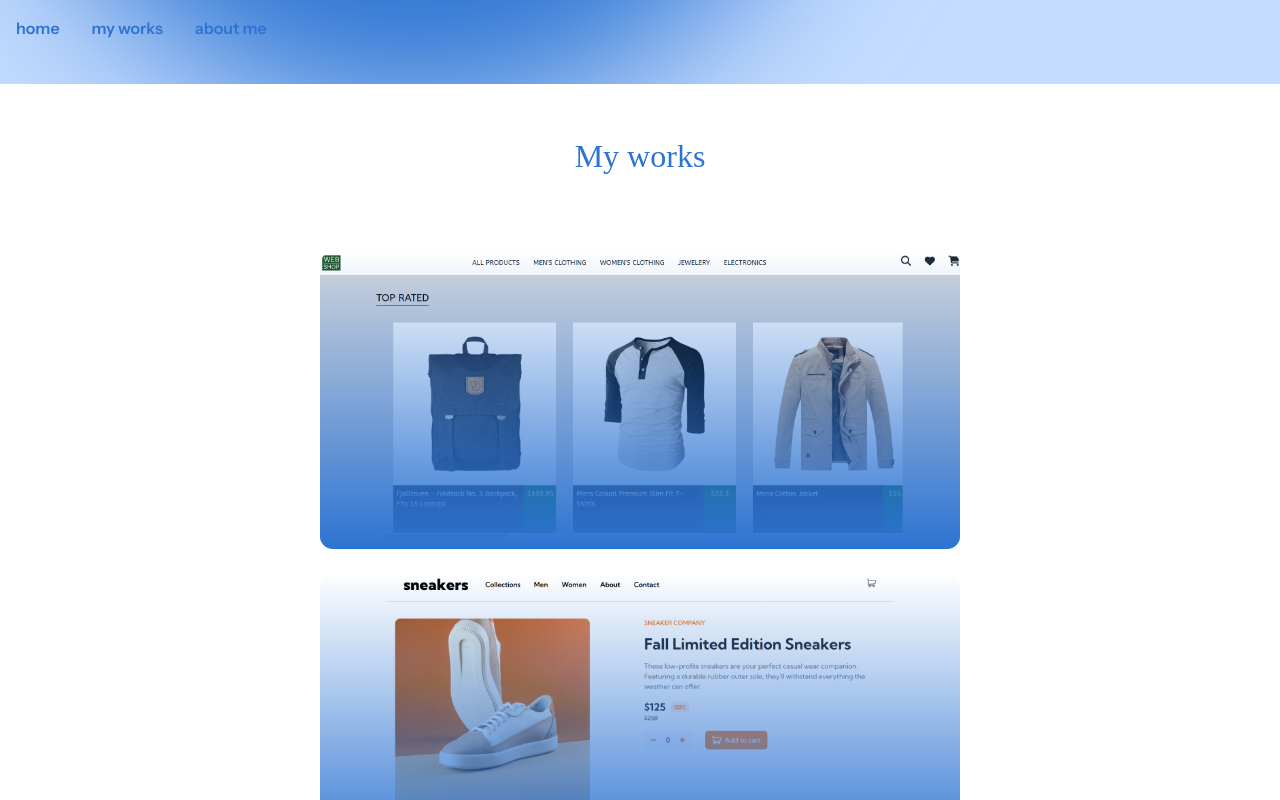
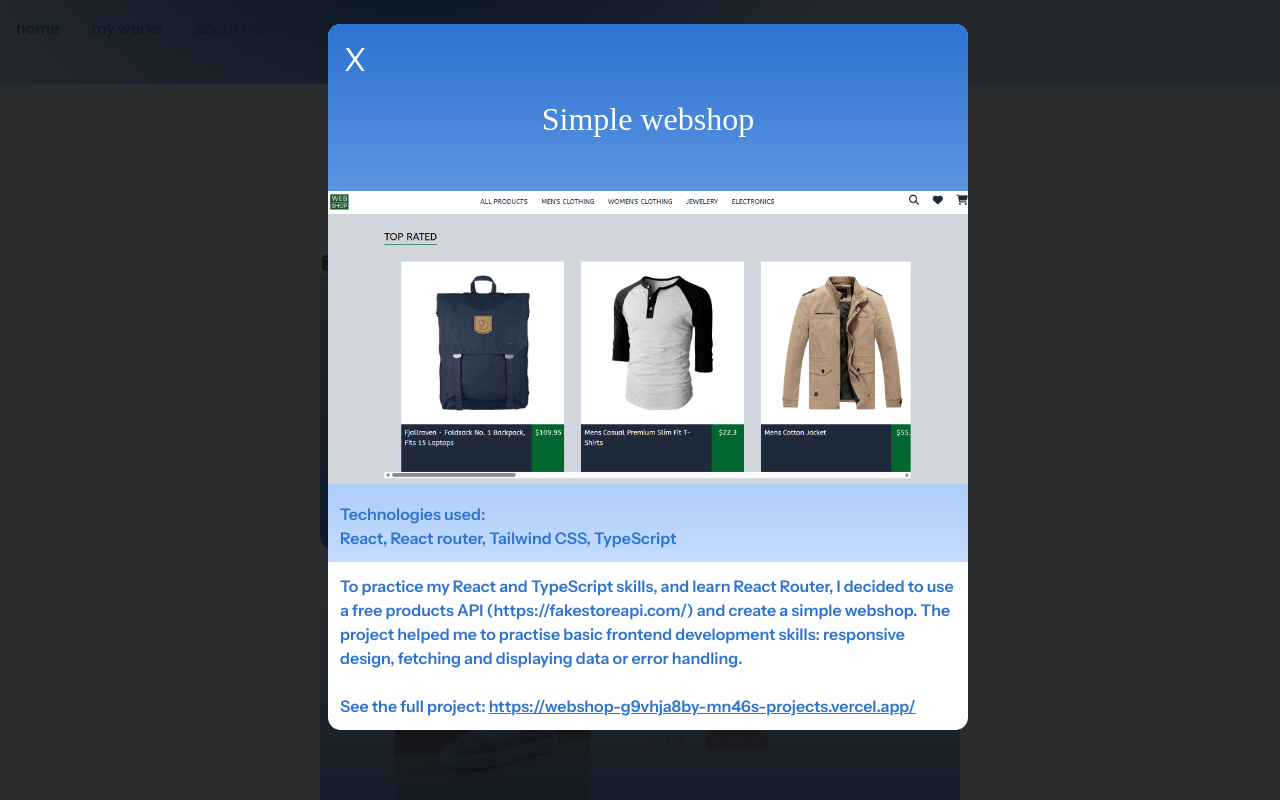
Before and after one commit to mn46/portfolio-bulma, a website: page index.html in a window 1280 px wide. Both pictures are taken after a click on the button 640 px from the left and 1116 px from the top of the page. Shown: the part 716-1516 px from the top of the page. Drawn offline with Linux system fonts and the light colour scheme; a web font is replaced by a local one.

Commit message:
Style the modal

```diff
--- a/index.html
+++ b/index.html
@@ -65,7 +65,7 @@
       </section>
       <section id="about_me">
         <h2 class="is-size-3 has-text-centered my-6">About me</h2>
-        <div>
+        <div class="about_me_text">
           <p>
             My name is Marta. I am a front-end developer with aspiration to
             transfer to full-stack.
@@ -109,21 +109,35 @@
       </section>
 
       <!-- modal -->
-      <section id="modal" role="modal">
-        <div>
-          <button id="close_button">X</button>
-          <h2 id="modal_title"></h2>
-          <img id="modal_image" src="" />
-          <div>
-            <h3>Technologies used:</h3>
-            <p id="modal_technologies"></p>
+      <section id="modal" role="modal" class="modal">
+        <div class="modal-background"></div>
+        <div class="modal-content p-0 mx-2 mx-0-desktop">
+          <div id="modal_top_wrapper">
+            <button id="close_button" class="has-text-white is-size-3 p-4">
+              X
+            </button>
+            <h2
+              id="modal_title"
+              class="is-size-3 has-text-centered has-text-white mb-6"
+            ></h2>
+            <img id="modal_image" src="" />
+            <div class="py-3 px-3 px-6-tablet">
+              <h3 class="has-text-weight-semibold">Technologies used:</h3>
+              <p id="modal_technologies" class="has-text-weight-semibold"></p>
+            </div>
           </div>
+          <p
+            id="modal_description"
+            class="py-3 px-3 px-6-tablet has-text-weight-semibold"
+          ></p>
+          <p
+            id="see_project"
+            class="py-3 px-3 px-6-tablet has-text-weight-semibold"
+          >
+            See the full project:
+            <span><a id="project_link" href="" target="_blank"></a></span>
+          </p>
         </div>
-        <p id="modal_description"></p>
-        <p>
-          See the full project:
-          <span><a id="project_link" href="" target="_blank"></a></span>
-        </p>
       </section>
     </main>
     <script src="script.js"></script>
--- a/portfolio-bulma.scss
+++ b/portfolio-bulma.scss
@@ -6,20 +6,22 @@ $light-blue: #c4dcff;
   $family-primary: "Instrument Sans",
   $primary: $primary,
   $navbar-background-color: transparent,
-  $navbar-height: 0
+  $navbar-height: 0,
+  $modal-content-spacing-mobile: 0
 );
 
 h1,
-h2,
-h3 {
+h2 {
   font-family: $family-headline;
 }
 
-h2 {
-  color: $primary;
-}
-
-.navbar a {
+h2,
+h3,
+#modal_technologies,
+#modal_description,
+#see_project,
+#about_me_text,
+a {
   color: $primary;
 }
 
@@ -63,6 +65,27 @@ nav,
   background-image: linear-gradient(transparent, $primary);
 }
 
+.button-overlay,
+.project-image {
+  pointer-events: none;
+}
+
+.modal-content {
+  background-color: white;
+  border-radius: 0.8rem;
+  top: 3%;
+  left: 50%;
+  transform: translateX(-50%);
+}
+
+#modal_top_wrapper {
+  background-image: linear-gradient($primary, $light-blue);
+}
+
+#project_link {
+  text-decoration: underline;
+}
+
 // animation
 
 @keyframes move-down {
@@ -78,4 +101,9 @@ nav,
   .project-button {
     width: 100%;
   }
+
+  .modal-content {
+    height: 90vh;
+    width: auto;
+  }
 }
```
Also changed, not shown: portfolio-bulma.css, 1 other file.
